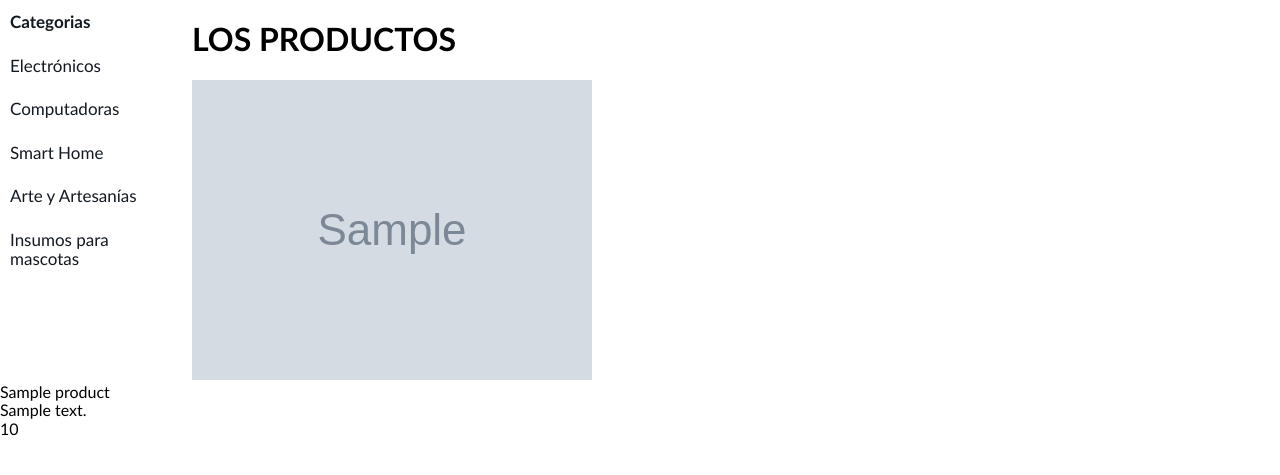
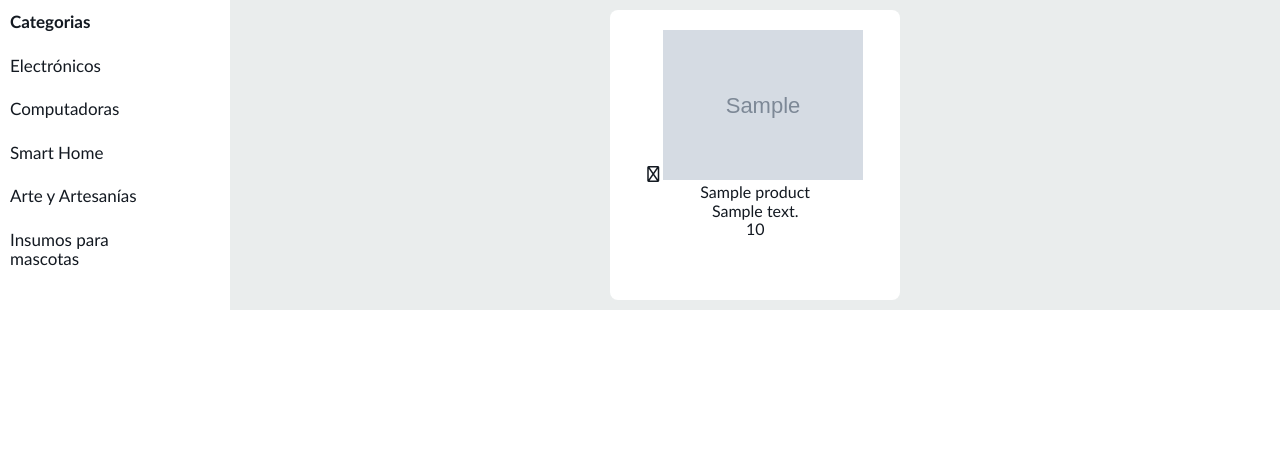
Before and after one commit to MarcusMors/DBP-amazon-like-project, a Flask app: template templates/welcome.html in a window 1280 px wide. Shown: the part 50-525 px from the top of the page. Run offline with Flask 2, Linux system fonts and the light colour scheme; the template is opened without the code that fills it: most values are stand-ins (such as "Sample title", 1, 10 or a date in 2020); grey boxes marked "Sample" are stand-in pictures; some libraries are stand-ins or nearby versions.

Commit message:
home-css

```diff
--- a/templates/welcome.html
+++ b/templates/welcome.html
@@ -29,10 +29,19 @@
 	</div>
 </header>
 {%endblock%}{%block content%}
-<h1>LOS PRODUCTOS</h1>
-{%for product in products%}
-<img src="images/{{product.filename}}"></img>
-<p>{{product.title}}</p>
-<p>{{product.description}}</p>
-<p>{{product.price}}</p>
-{%endfor%} {%endblock%}
+<div class="contents">
+	<div class="products">
+		{%for product in products%}
+		<a class="product-ref" href="">
+			<div class="product-container">
+				<i class="fa-regular fa-cart-shopping"></i>
+				<img src="images/{{product.filename}}"></img>
+				<p>{{product.title}}</p>
+				<p>{{product.description}}</p>
+				<p>{{product.price}}</p>
+			</div>
+		</a>
+		{%endfor%}
+	</div>
+</div>
+{%endblock%}
```
